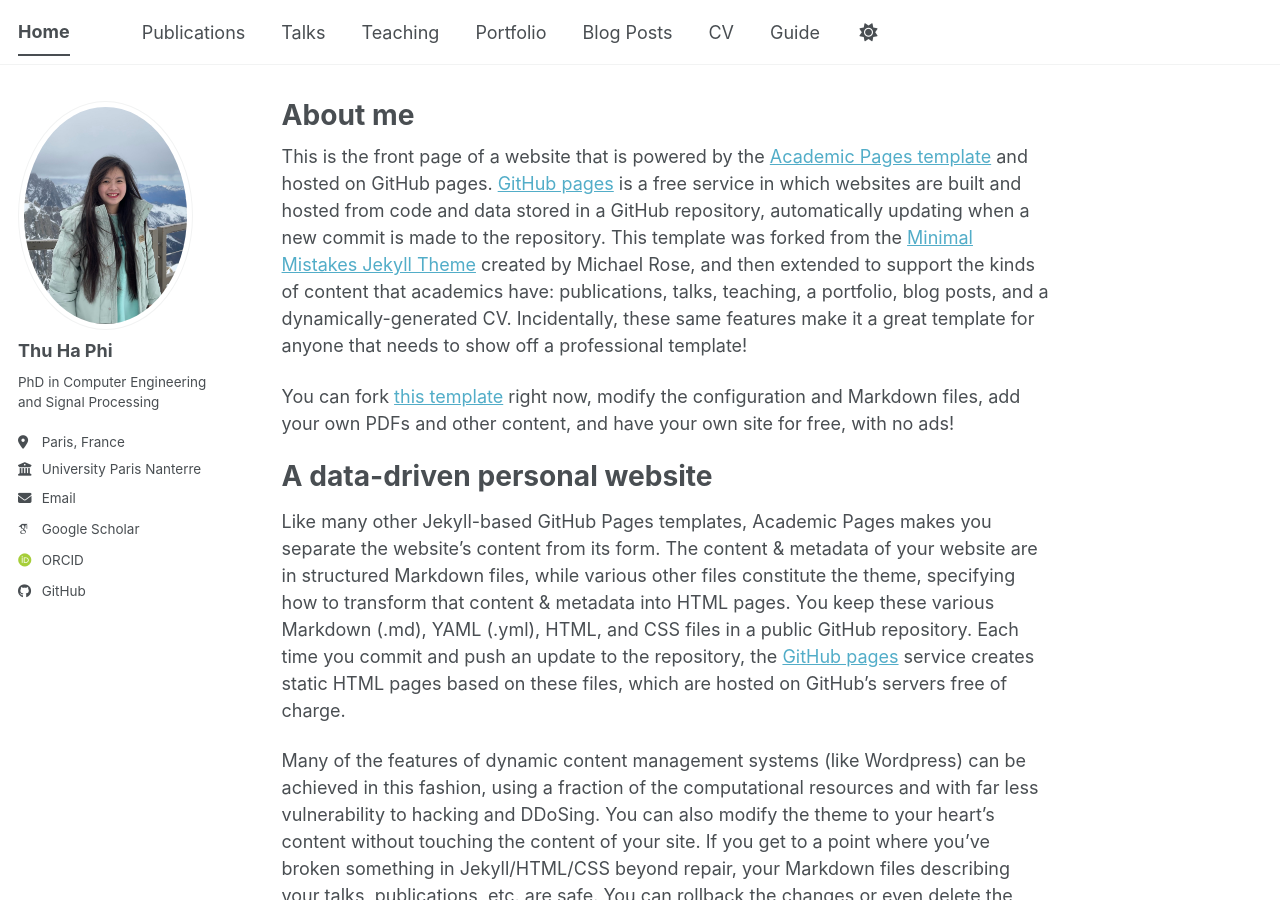
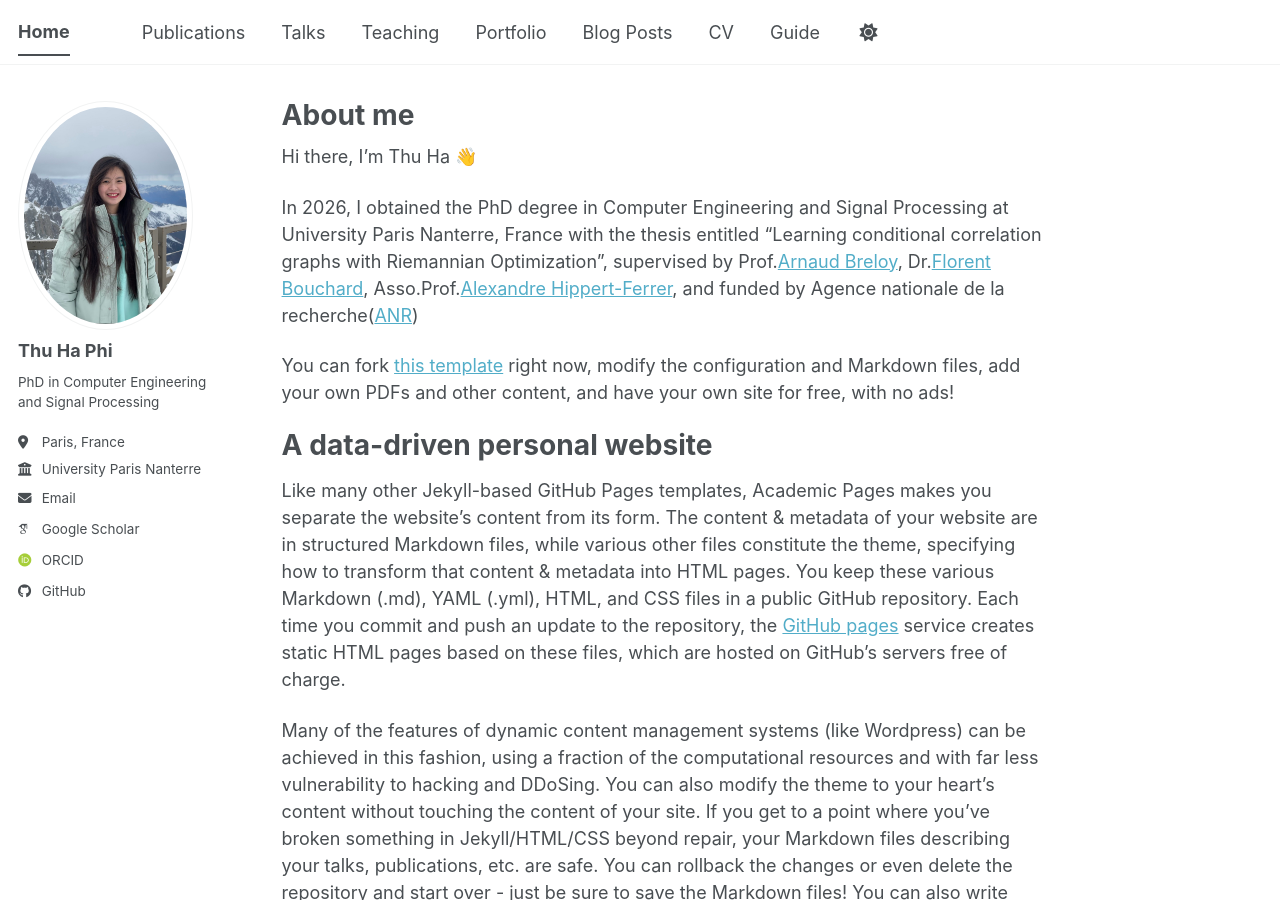
Before and after one commit to ChionanthusRetusus/thuhaphi.github.io, a Jekyll site: the page built from _pages/about.md, in a window 1280 px wide and 900 px high. Built offline with Jekyll 4.4.1, drawn with Linux system fonts in a browser that asks for light colours; some web fonts are replaced; a script bundle is joined from its source files by our own code; library files that are not in the unit come from our copies.

Commit message:
Update about.md

```diff
--- a/_pages/about.md
+++ b/_pages/about.md
@@ -6,7 +6,9 @@ redirect_from:
   - /about/
   - /about.html
 ---
-This is the front page of a website that is powered by the [Academic Pages template](https://github.com/academicpages/academicpages.github.io) and hosted on GitHub pages. [GitHub pages](https://pages.github.com) is a free service in which websites are built and hosted from code and data stored in a GitHub repository, automatically updating when a new commit is made to the repository. This template was forked from the [Minimal Mistakes Jekyll Theme](https://mmistakes.github.io/minimal-mistakes/) created by Michael Rose, and then extended to support the kinds of content that academics have: publications, talks, teaching, a portfolio, blog posts, and a dynamically-generated CV. Incidentally, these same features make it a great template for anyone that needs to show off a professional template!
+Hi there, I'm Thu Ha 👋
+
+In 2026, I obtained the PhD degree in Computer Engineering and Signal Processing at University Paris Nanterre, France with the thesis entitled "Learning conditional correlation graphs with Riemannian Optimization", supervised by Prof.[Arnaud Breloy](https://abreloy.github.io/), Dr.[Florent Bouchard](https://flbouchard.github.io/), Asso.Prof.[Alexandre Hippert-Ferrer](https://ahippert.github.io/), and funded by Agence nationale de la recherche([ANR](https://anr.fr/))
 
  You can fork [this template](https://github.com/academicpages/academicpages.github.io) right now, modify the configuration and Markdown files, add your own PDFs and other content, and have your own site for free, with no ads!
 
```
